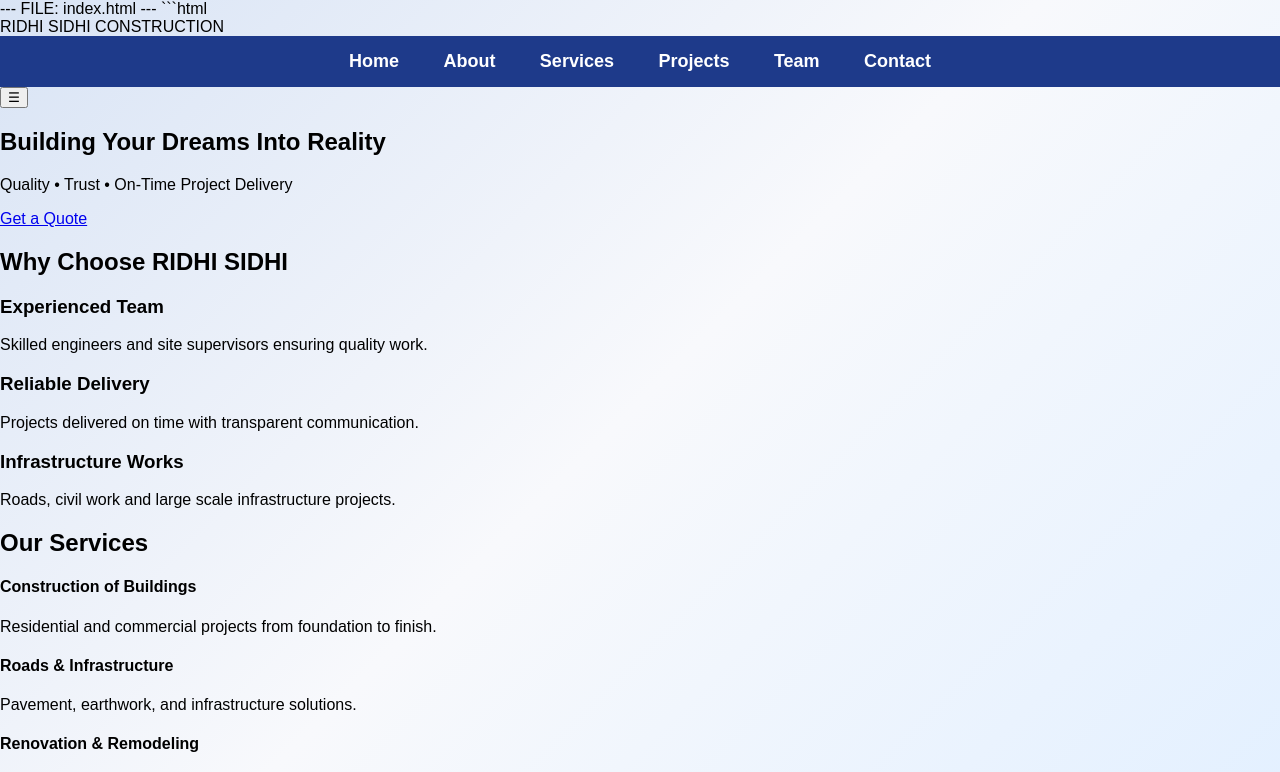
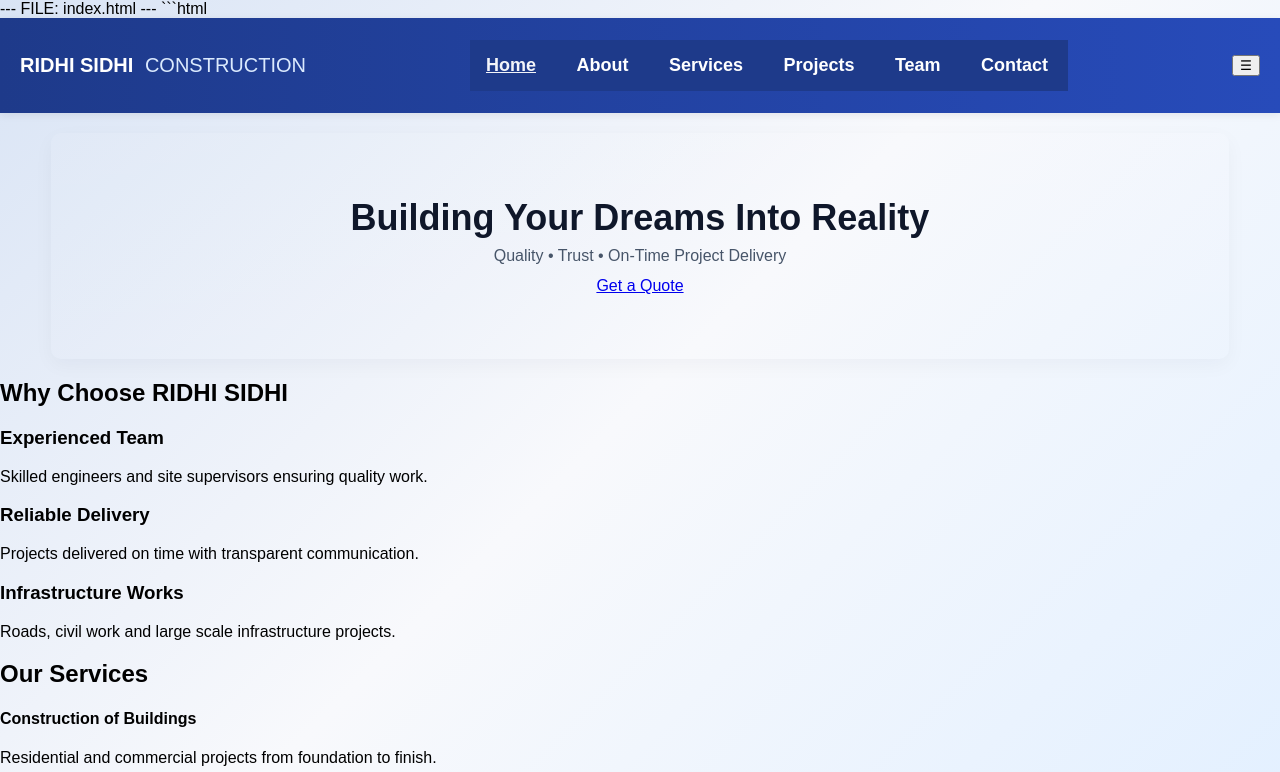
Before and after one commit to manishsankhala009-ui/rishisidhiwebsite, a plain HTML site: page index.html in a window 1280 px wide. Shown: the top 772 px of the page. Drawn offline with Linux system fonts and the light colour scheme; a script that the page names is missing.

Commit message:
Update style.css

```diff
--- a/assets/style.css
+++ b/assets/style.css
@@ -166,3 +166,48 @@ footer {
         font-size: 32px;
     }
 }
+/* ---- Compatibility patch: style existing HTML classes ---- */
+
+/* if header uses .site-header in HTML */
+.site-header {
+  background: linear-gradient(90deg,#1e3a8a,#274bba);
+  color: #fff;
+  padding: 12px 0;
+  box-shadow: 0 2px 8px rgba(16,24,40,0.08);
+}
+
+/* header inner (container already exists) */
+.site-header .header-inner { display:flex; align-items:center; justify-content:space-between; gap:12px; padding:10px 20px; }
+
+/* make .brand visible with new look */
+.brand { color: #fff; font-weight:700; font-size:20px; }
+.brand .muted { color: #dbeafe; font-weight:400; margin-left:6px; }
+
+/* ensure main-nav links are visible */
+.main-nav a { color: #fff; text-decoration:none; margin-left:16px; font-weight:600; }
+.main-nav a.active { text-decoration:underline; opacity:0.95; }
+
+/* hero section styling (HTML uses class="hero") */
+.hero {
+  background: linear-gradient(180deg, rgba(255,255,255,0.06), rgba(255,255,255,0.02));
+  padding: 64px 0;
+  border-radius: 10px;
+  margin: 20px auto;
+  width: 92%;
+  text-align: center;
+  box-shadow: 0 6px 20px rgba(15,23,42,0.04);
+}
+.hero h1 { color:#0f172a; font-size:36px; margin:0 0 8px 0; }
+.hero .lead { color:#475569; margin:0 0 12px 0; }
+
+/* footer fallback if different naming used */
+.site-footer, footer { background: #0f172a; color:#fff; padding:18px 0; }
+.site-footer .footer-inner, footer .footer-inner { display:flex; justify-content:space-between; align-items:center; gap:12px; max-width:1100px; margin:0 auto; padding:0 20px; }
+
+/* small fix for container spacing on very small screens */
+@media (max-width:420px) {
+  .brand { font-size:16px; }
+  .hero h1 { font-size:24px; }
+  .main-nav { display:none !important; }
+  .nav-toggle { display:block !important; }
+}
```
